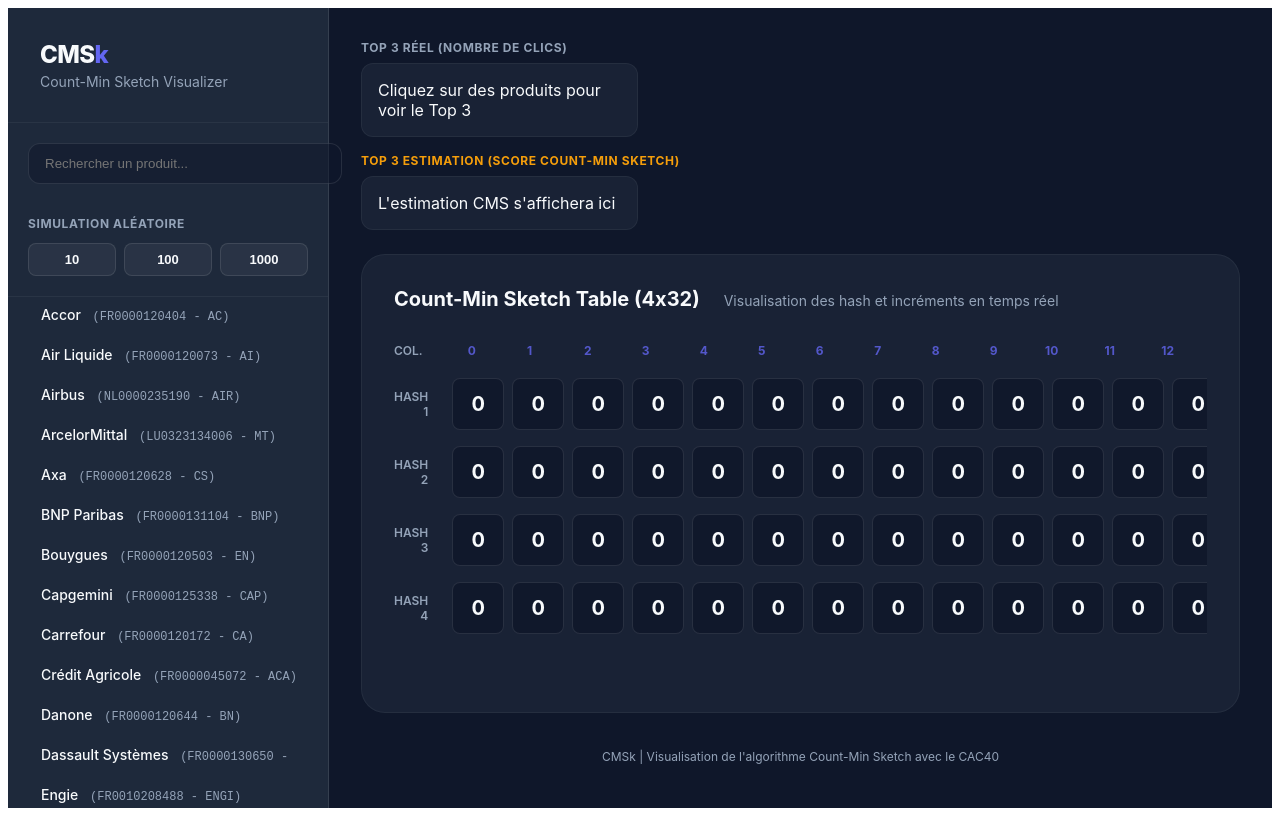
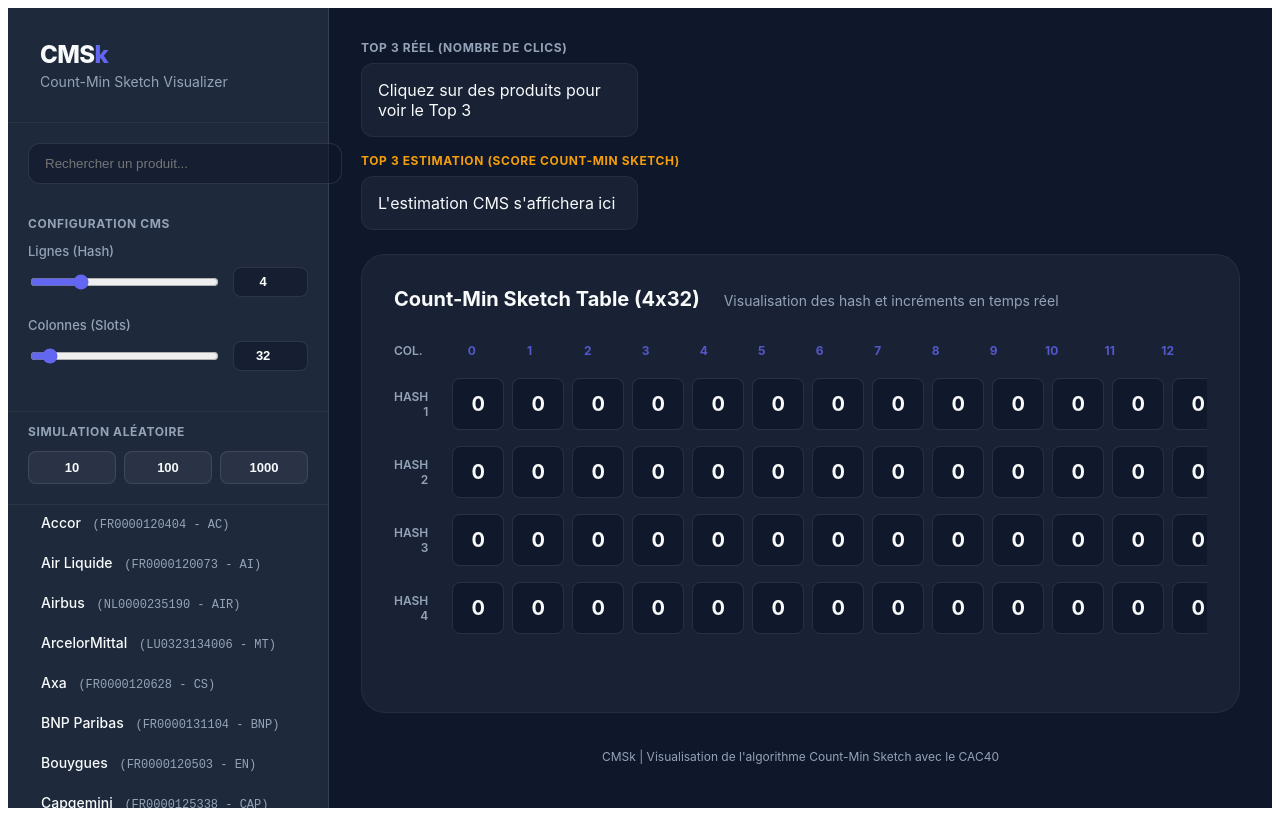
Before and after one commit to briensbe/cmsk, an Angular app: page / in a window 1280 px wide. Built offline with nearby package versions, Linux system fonts and the light colour scheme.

Commit message:
possibilité d'ajuster le nb de lignes et de colonnes pour montrer la précision

```diff
--- a/src/app/components/cmsk-ui/cmsk-ui.component.css
+++ b/src/app/components/cmsk-ui/cmsk-ui.component.css
@@ -89,6 +89,47 @@
   text-transform: uppercase;
   letter-spacing: 0.05em;
   margin-bottom: 0.75rem;
+}
+
+.config-group {
+  margin-bottom: 1.25rem;
+}
+
+.config-group label {
+  display: block;
+  font-size: 0.8125rem;
+  font-weight: 500;
+  color: var(--text-dim);
+  margin-bottom: 0.5rem;
+}
+
+.config-controls {
+  display: flex;
+  align-items: center;
+  gap: 0.75rem;
+}
+
+.config-controls input[type='range'] {
+  flex: 1;
+  cursor: pointer;
+  accent-color: var(--primary);
+}
+
+.config-controls input[type='number'] {
+  width: 60px;
+  background: rgba(15, 23, 42, 0.5);
+  border: 1px solid rgba(255, 255, 255, 0.1);
+  border-radius: 0.5rem;
+  padding: 0.4rem;
+  color: white;
+  font-size: 0.8125rem;
+  font-weight: 600;
+  text-align: center;
+  outline: none;
+}
+
+.config-controls input[type='number']:focus {
+  border-color: var(--primary);
 }
 
 .simulation-buttons {
--- a/src/app/components/cmsk-ui/cmsk-ui.component.html
+++ b/src/app/components/cmsk-ui/cmsk-ui.component.html
@@ -7,6 +7,31 @@
 
     <div class="search-box">
       <input type="text" placeholder="Rechercher un produit..." (input)="filterProducts($event)" />
+    </div>
+
+    <div class="simulation-section">
+      <h3>Configuration CMS</h3>
+      <div class="config-group">
+        <label>Lignes (Hash)</label>
+        <div class="config-controls">
+          <input type="range" min="3" max="7" [value]="cmsRows" (input)="updateRows($event)" />
+          <input type="number" min="3" max="7" [value]="cmsRows" (input)="updateRows($event)" />
+        </div>
+      </div>
+      <div class="config-group">
+        <label>Colonnes (Slots)</label>
+        <div class="config-controls">
+          <input
+            type="range"
+            min="16"
+            max="256"
+            step="16"
+            [value]="cmsCols"
+            (input)="updateCols($event)"
+          />
+          <input type="number" min="16" max="256" [value]="cmsCols" (input)="updateCols($event)" />
+        </div>
+      </div>
     </div>
 
     <div class="simulation-section">
--- a/src/app/components/cmsk-ui/cmsk-ui.component.ts
+++ b/src/app/components/cmsk-ui/cmsk-ui.component.ts
@@ -157,4 +157,31 @@
             .sort((a, b) => b.score - a.score)
             .slice(0, 3);
     }
+
+    updateRows(event: Event) {
+        const value = parseInt((event.target as HTMLInputElement).value, 10);
+        if (value >= 3 && value <= 7) {
+            this.cmsRows = value;
+            this.resetCms();
+        }
+    }
+
+    updateCols(event: Event) {
+        const value = parseInt((event.target as HTMLInputElement).value, 10);
+        if (value >= 16 && value <= 256) {
+            this.cmsCols = value;
+            this.resetCms();
+        }
+    }
+
+    private resetCms() {
+        this.cms = new CountMinSketch(this.cmsRows, this.cmsCols);
+        this.realCounts.clear();
+        this.topProducts = [];
+        this.topEstimatedProducts = [];
+        this.lastClickedProduct = null;
+        this.lastHits = [];
+        this.activeHits = [];
+        this.refreshTable();
+    }
 }
```
